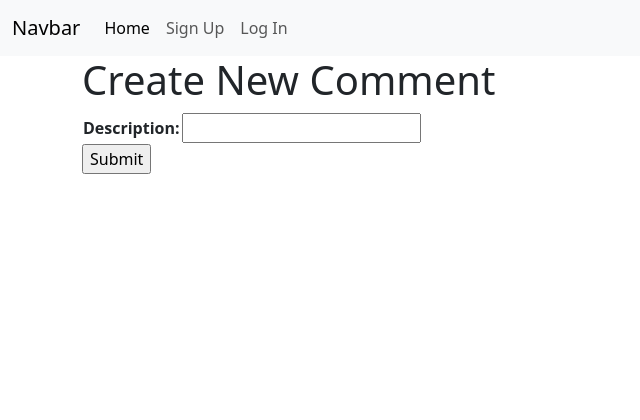
After one commit to gustaellison/zoolander-school, a Django app: page /classrooms/1/1/create/ in a window 1280 px wide. The commit adds this page. Shown: the top 420 px of the page, without its empty margins (0-640 px from the left). Run offline with Django 5.2, Linux system fonts and the light colour scheme.

Commit message:
Changes to announcements and comments

```diff
--- a/main_app/admin.py
+++ b/main_app/admin.py
@@ -1,8 +1,9 @@
 from django.contrib import admin
-from .models import Student, Classroom, Teacher, Announcement
+from .models import Student, Classroom, Teacher, Announcement, Comment
 
 # Register your models here.
 admin.site.register(Student)
 admin.site.register(Classroom)
 admin.site.register(Teacher)
 admin.site.register(Announcement)
+admin.site.register(Comment)
--- a/main_app/forms.py
+++ b/main_app/forms.py
@@ -1,7 +1,13 @@
 from django.forms import ModelForm
-from .models import Announcement
+from .models import Announcement, Comment
 
 class AnnouncementForm(ModelForm):
     class Meta:
         model = Announcement
         fields = ['title', 'description']
+
+
+class CommentForm(ModelForm):
+    class Meta:
+        model = Comment
+        fields = ['description']
--- a/main_app/models.py
+++ b/main_app/models.py
@@ -92,3 +92,16 @@ class Announcement(models.Model):
 
     class Meta:
         ordering = ['-created_at']
+
+    def __str__(self):
+        return self.title
+
+
+class Comment(models.Model):
+    announcement = models.ForeignKey(Announcement, on_delete=models.CASCADE)
+    created_at = models.DateTimeField(auto_now_add=True)
+    updated_at = models.DateTimeField(auto_now_add=True)
+    description = models.CharField(max_length=300, default=None)
+
+    class Meta:
+        ordering = ['-created_at']
--- a/main_app/static/css/style.css
+++ b/main_app/static/css/style.css
@@ -0,0 +1,3 @@
+.img-invertable {
+    filter: invert(0.7)
+}
--- a/main_app/templates/base.html
+++ b/main_app/templates/base.html
@@ -9,6 +9,7 @@
     <meta http-equiv="X-UA-Compatible" content="ie=edge">
     <title>Zoolander School</title>
     <link href="https://cdn.jsdelivr.net/npm/bootstrap@5.3.2/dist/css/bootstrap.min.css" rel="stylesheet" integrity="sha384-T3c6CoIi6uLrA9TneNEoa7RxnatzjcDSCmG1MXxSR1GAsXEV/Dwwykc2MPK8M2HN" crossorigin="anonymous">
+    <link href="/static/admin/css/dark.css" type="text/css" media="(prefers-color-scheme: dark)" rel="stylesheet">
     <script defer src="https://cdn.jsdelivr.net/npm/bootstrap@5.3.2/dist/js/bootstrap.bundle.min.js" integrity="sha384-C6RzsynM9kWDrMNeT87bh95OGNyZPhcTNXj1NW7RuBCsyN/o0jlpcV8Qyq46cDfL" crossorigin="anonymous"></script>
 
 </head>
--- /dev/null
+++ b/main_app/templates/comment_form.html
@@ -0,0 +1,14 @@
+{% extends 'base.html' %}
+{% block content %}
+
+<h1>Create New Comment</h1>
+    <form action="{% url 'add_comment' announcement_id %}" method="POST">
+        {% csrf_token %}
+        {{ form.errors }}
+        <table>
+            {{ form.as_table }}
+        </table>
+        <input type="submit" value="Submit">
+    </form>
+
+{% endblock %}
--- a/main_app/templates/main_app/classroom_detail.html
+++ b/main_app/templates/main_app/classroom_detail.html
@@ -30,6 +30,11 @@
             <p>{{ announcement.title }}</p>
             <p>{{ announcement.created_at }}</p>
             <p>{{ announcement.description }}</p>
+            <a href="/classrooms/{{ classroom.id }}/announcement/delete/">Delete Announcement</a><br>
+            <a href="/classrooms/{{ classroom.id }}/{{ announcement.id }}/create/">Comment</a><br><br><br>
+            {% for comment in announcement.comment_set.all %}
+              <p>{{ comment.description }}</p>
+            {% endfor %}
           {% endfor %}
         </div>
         <!-- Add more tab contents as needed -->
--- a/main_app/urls.py
+++ b/main_app/urls.py
@@ -1,6 +1,6 @@
-from django.urls import path
+from django.urls import path, include
 from . import views
-from .views import GradesView, StudentGradesView, create_assignment, AssignmentListView
+from .views import GradesView, StudentGradesView, create_assignment, AssignmentListView, AnnouncementDelete
 
 urlpatterns = [
     path('', views.home, name='home'),
@@ -12,6 +12,9 @@ urlpatterns = [
     path('accounts/signup/', views.signup, name='signup'),
     path('classrooms/<int:classroom_id>/announcement/create/', views.AnnouncementFormView.as_view(), name='announcement_form'),
     path('add_announcement/<int:classroom_id>/', views.add_announcement, name='add_announcement'),
+    path('classrooms/<int:classroom_id>/announcement/delete/', AnnouncementDelete.as_view(), name='announcement_delete'),
+    path('classrooms/<int:classroom_id>/<int:announcement_id>/create/', views.CommentFormView.as_view(), name='comment_form'),
+    path('classrooms/<int:classroom_id>/<int:announcement_id>/', views.add_comment, name='add_comment'),
     path('classrooms/', views.ClassroomList.as_view(), name='classrooms_index'),
     path('classrooms/<int:pk>/', views.ClassroomDetail.as_view(), name='classroom_detail'),
     path('grades_overview.html', GradesView.as_view(), name='grades_view'),
--- a/main_app/views.py
+++ b/main_app/views.py
@@ -1,7 +1,7 @@
-from django.shortcuts import render,redirect
+from django.shortcuts import render,redirect, get_object_or_404
 from django.views.generic.edit import CreateView, UpdateView, DeleteView, FormView
 from django.views.generic import ListView, DetailView
-from .models import Student, Classroom, Teacher
+from .models import Student, Classroom, Teacher, Announcement
 from django.contrib.auth import login
 from django.contrib.auth.forms import UserCreationForm
 from django.contrib.auth.decorators import login_required
@@ -9,7 +9,7 @@ from django.contrib.auth.mixins import LoginRequiredMixin
 from django.views import View
 from .models import  Assignment, Grade
 from .models import AssignmentForm
-from .forms import AnnouncementForm
+from .forms import AnnouncementForm, CommentForm
 # Create your views here.
 
 
@@ -37,9 +37,30 @@ def calculate_overall_gpa(students):
 def home(request):
     return render(request, 'home.html')
 
+def add_comment(request, announcement_id):
+  form = CommentForm(request.POST)
+  if form.is_valid():
+    new_comment = form.save(commit=False)
+    new_comment.announcement_id = announcement_id
+    new_comment.save()
+  return redirect('classroom_detail', pk=announcement_id)
+
+class CommentFormView(FormView):
+  template_name = 'comment_form.html'
+  form_class = CommentForm
+  success_url = '/classrooms/'
+  def form_valid(self, form):
+    announcement_id = self.kwargs['announcement_id']
+    return super().form_valid(form)
+
+  def get_context_data(self, **kwargs):
+    context = super().get_context_data(**kwargs)
+    announcement_id = self.kwargs.get('announcement_id')
+    context['announcement_id'] = announcement_id
+    return context
+
 def add_announcement(request, classroom_id):
   form = AnnouncementForm(request.POST)
-  print(form.data)
   if form.is_valid():
     new_announcement = form.save(commit=False)
     new_announcement.classroom_id = classroom_id
@@ -142,3 +163,12 @@ class ClassroomDetail(DetailView):
 
 class ClassroomList(ListView):
   model = Classroom
+
+class AnnouncementDelete(DeleteView):
+  model = Announcement
+  success_url = '/classrooms'
+
+  def get_object(self, queryset=None):
+        classroom_id = self.kwargs.get('classroom_id')
+        title = self.kwargs.get('title')
+        return get_object_or_404(Announcement, classroom_id=classroom_id, title=title)
```
Also changed, not shown: main_app/templates/main_app/announcement_confirm_delete.html (added, +13 -0 lines), main_app/migrations/0020_comment.py (added).
